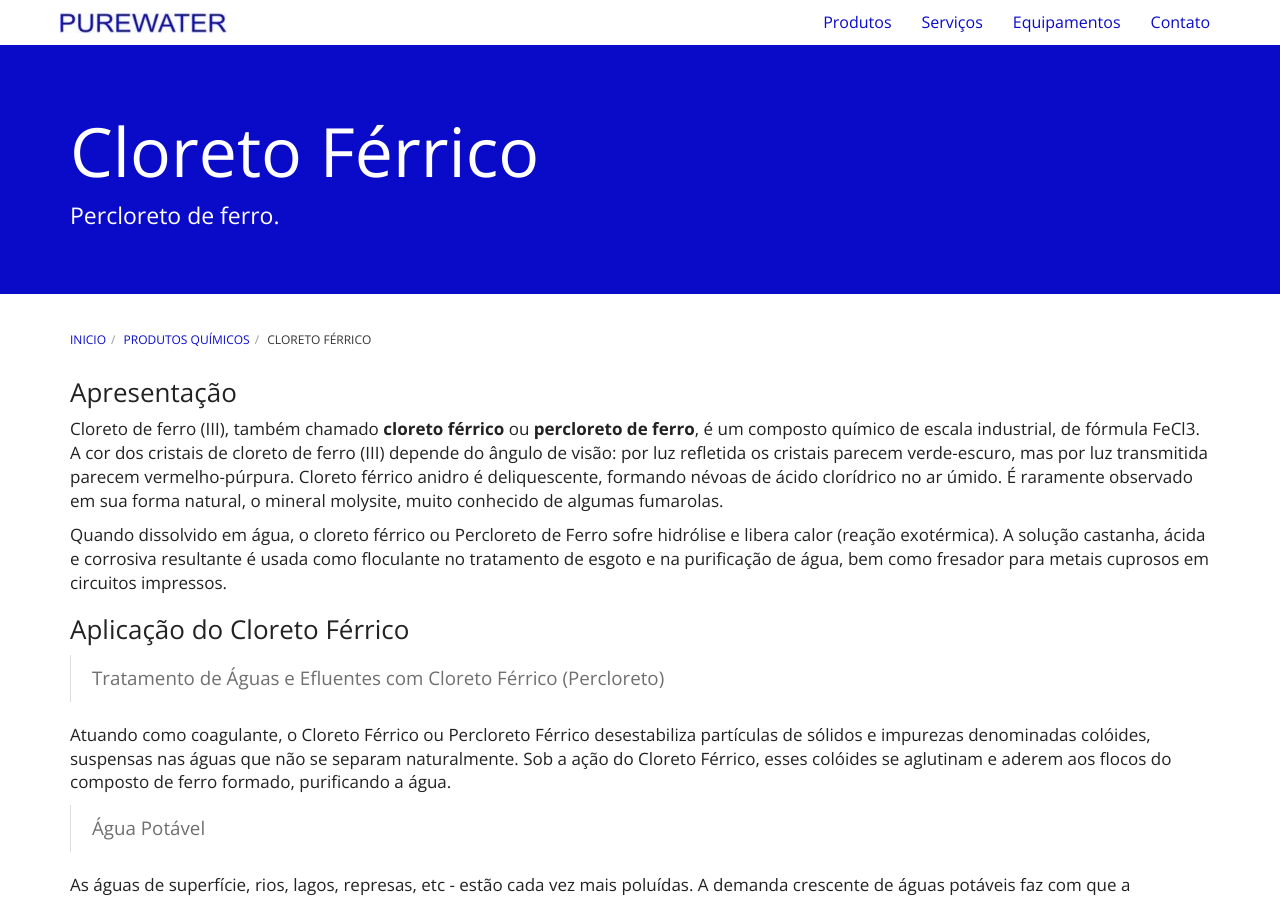
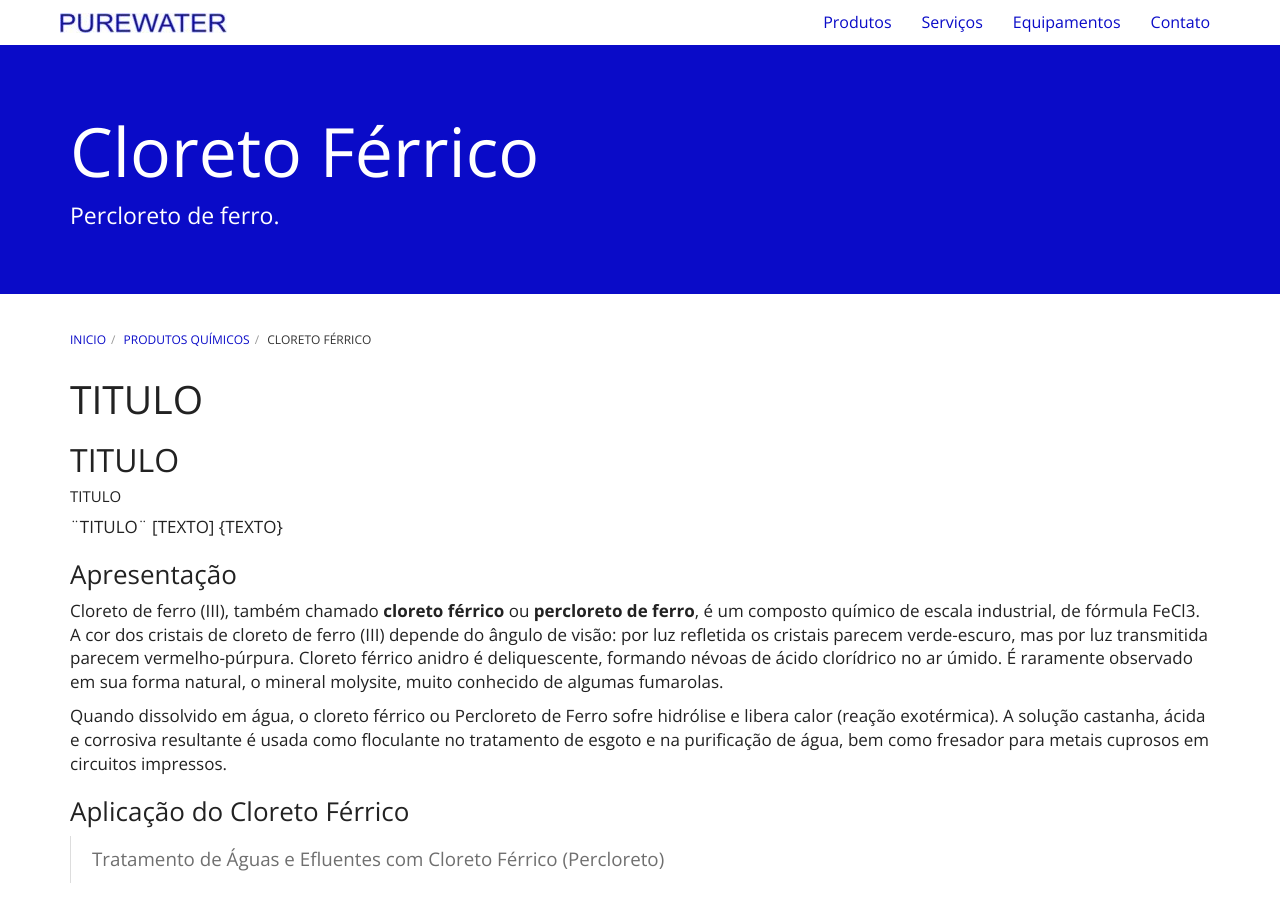
Before and after one commit to purewaterefluentes/purewaterefluentes.github.io, a Jekyll site: the page built from produtos/cloreto-ferrico.md, in a window 1280 px wide and 900 px high. Built offline with Jekyll 4.4.1, drawn with Linux system fonts in a browser that asks for light colours; nearby versions of some CDN libraries; library files that are not in the unit come from our copies.

Commit message:
Update cloreto-ferrico.md

```diff
--- a/produtos/cloreto-ferrico.md
+++ b/produtos/cloreto-ferrico.md
@@ -4,6 +4,14 @@ pageTitle: Cloreto Férrico, cloreto de ferro, percloreto, percloreto de ferro,
 title: Cloreto Férrico
 subtitle: Percloreto de ferro.
 ---
+
+# TITULO
+## TITULO
+##### TITULO
+
+¨TITULO¨
+[TEXTO]
+{TEXTO}
 
 ### Apresentação
 Cloreto de ferro (III), também chamado **cloreto férrico** ou **percloreto de ferro**, é um composto químico de escala industrial, de fórmula FeCl3. A cor dos cristais de cloreto de ferro (III) depende do ângulo de visão: por luz refletida os cristais parecem verde-escuro, mas por luz transmitida parecem vermelho-púrpura. Cloreto férrico anidro é deliquescente, formando névoas de ácido clorídrico no ar úmido. É raramente observado em sua forma natural, o mineral molysite, muito conhecido de algumas fumarolas.
```
